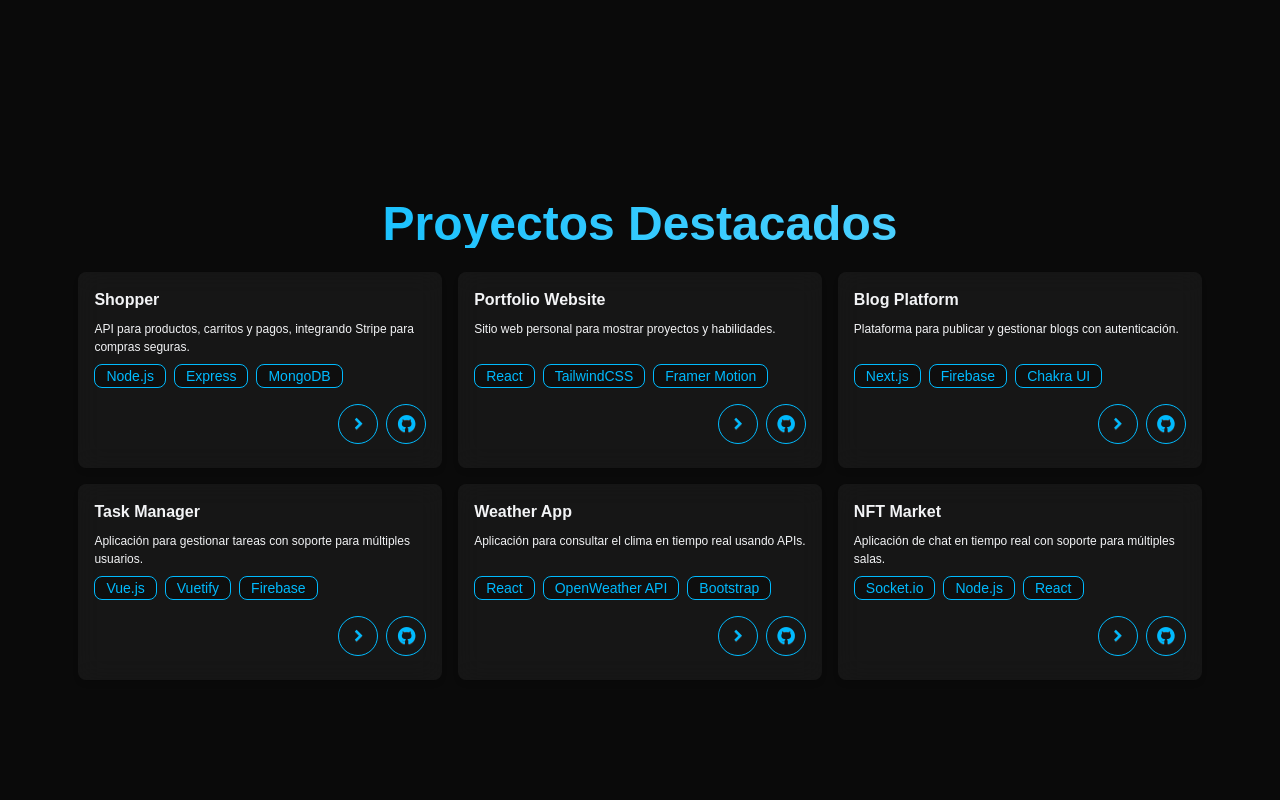
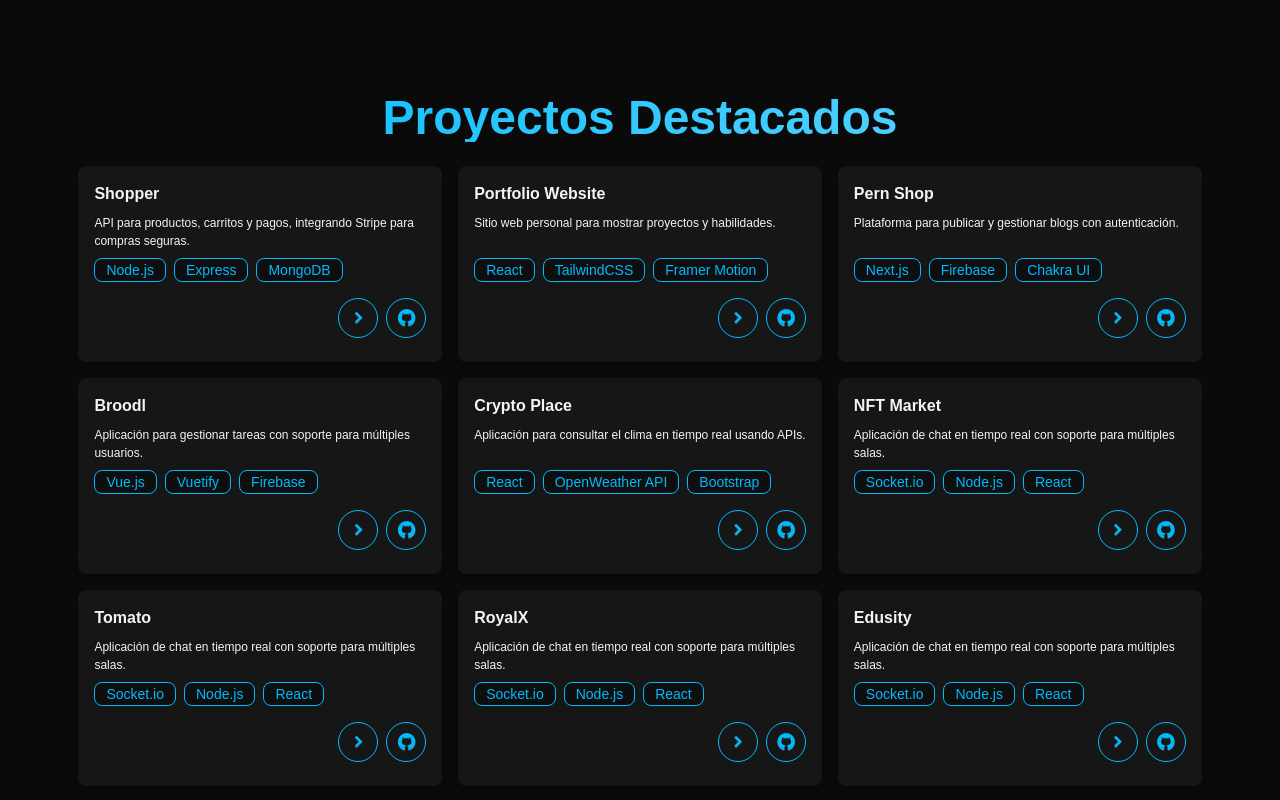
Before and after one commit to mazax28/PORTFOLIO, a React (Vite) app: page / in a window 1280 px wide. Shown: the part 1580-2380 px from the top of the page. Built offline with nearby package versions, Linux system fonts and the light colour scheme; no server answers.

Commit message:
feat: update project listings with new titles, descriptions, and links

```diff
--- a/src/pages/Projects.jsx
+++ b/src/pages/Projects.jsx
@@ -33,28 +33,49 @@
       repoLink: "https://github.com/mazax28/portfolio-jova",
     },
     {
-      title: "Blog Platform",
+      title: "Pern Shop ",
       description: "Plataforma para publicar y gestionar blogs con autenticación.",
       technologies: ["Next.js", "Firebase", "Chakra UI"],
-      liveLink: "https://blogplatform.example.com",
-      repoLink: "https://github.com/username/blog-platform",
+      liveLink: "https://pern-shop-crud.vercel.app/",
+      repoLink: "https://github.com/mazax28/pern-shop-crud",
     },
     {
-      title: "Task Manager",
+      title: "Broodl",
       description: "Aplicación para gestionar tareas con soporte para múltiples usuarios.",
       technologies: ["Vue.js", "Vuetify", "Firebase"],
-      liveLink: "https://taskmanager.example.com",
-      repoLink: "https://github.com/username/task-manager",
+      liveLink: "https://broold.vercel.app/",
+      repoLink: "https://github.com/mazax28/broold",
     },
     {
-      title: "Weather App",
+      title: "Crypto Place",
       description: "Aplicación para consultar el clima en tiempo real usando APIs.",
       technologies: ["React", "OpenWeather API", "Bootstrap"],
-      liveLink: "https://weatherapp.example.com",
-      repoLink: "https://github.com/username/weather-app",
+      liveLink: "https://vercel.com/mazax28s-projects/crypto-tracking",
+      repoLink: "https://github.com/mazax28/crypto-tracking",
     },
     {
       title: "NFT Market",
+      description: "Aplicación de chat en tiempo real con soporte para múltiples salas.",
+      technologies: ["Socket.io", "Node.js", "React"],
+      liveLink: "https://nft-marketplace-three-gilt.vercel.app/",
+      repoLink: "https://github.com/mazax28/nft-marketplace",
+    },
+    {
+      title: "Tomato",
+      description: "Aplicación de chat en tiempo real con soporte para múltiples salas.",
+      technologies: ["Socket.io", "Node.js", "React"],
+      liveLink: "https://nft-marketplace-three-gilt.vercel.app/",
+      repoLink: "https://github.com/mazax28/nft-marketplace",
+    },
+    {
+      title: "RoyalX",
+      description: "Aplicación de chat en tiempo real con soporte para múltiples salas.",
+      technologies: ["Socket.io", "Node.js", "React"],
+      liveLink: "https://nft-marketplace-three-gilt.vercel.app/",
+      repoLink: "https://github.com/mazax28/nft-marketplace",
+    },
+    {
+      title: "Edusity",
       description: "Aplicación de chat en tiempo real con soporte para múltiples salas.",
       technologies: ["Socket.io", "Node.js", "React"],
       liveLink: "https://nft-marketplace-three-gilt.vercel.app/",
```
